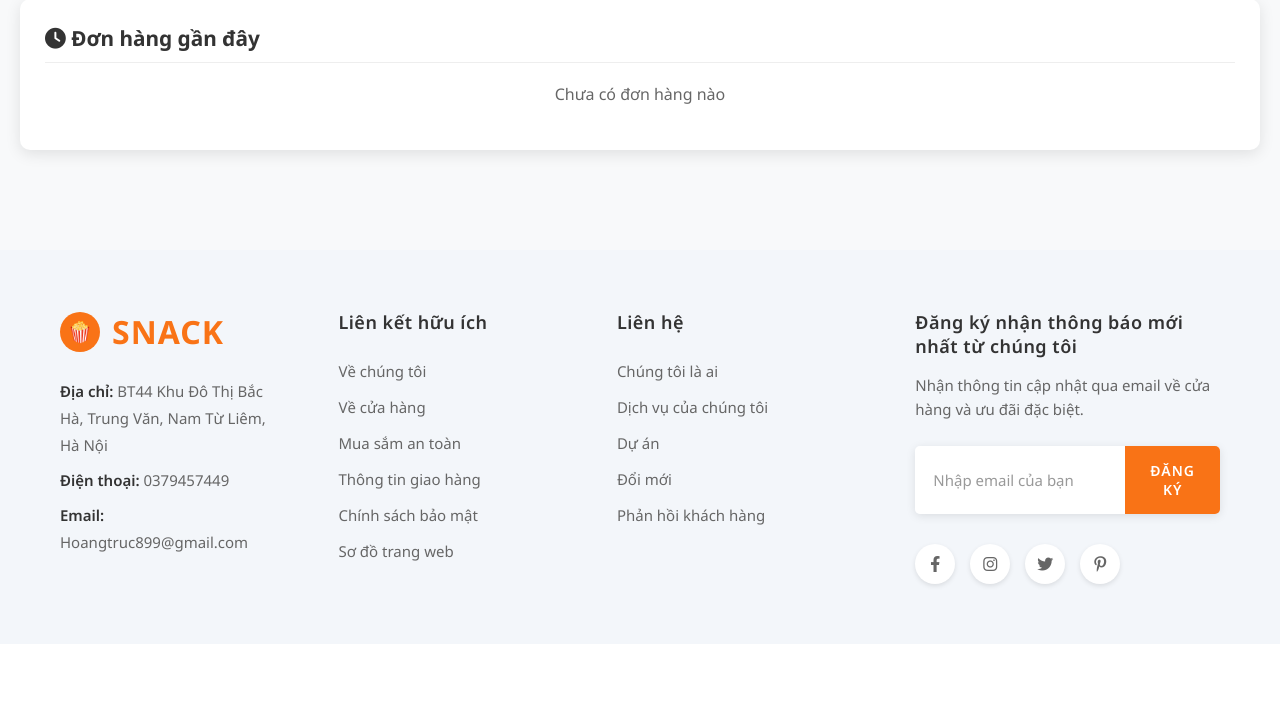
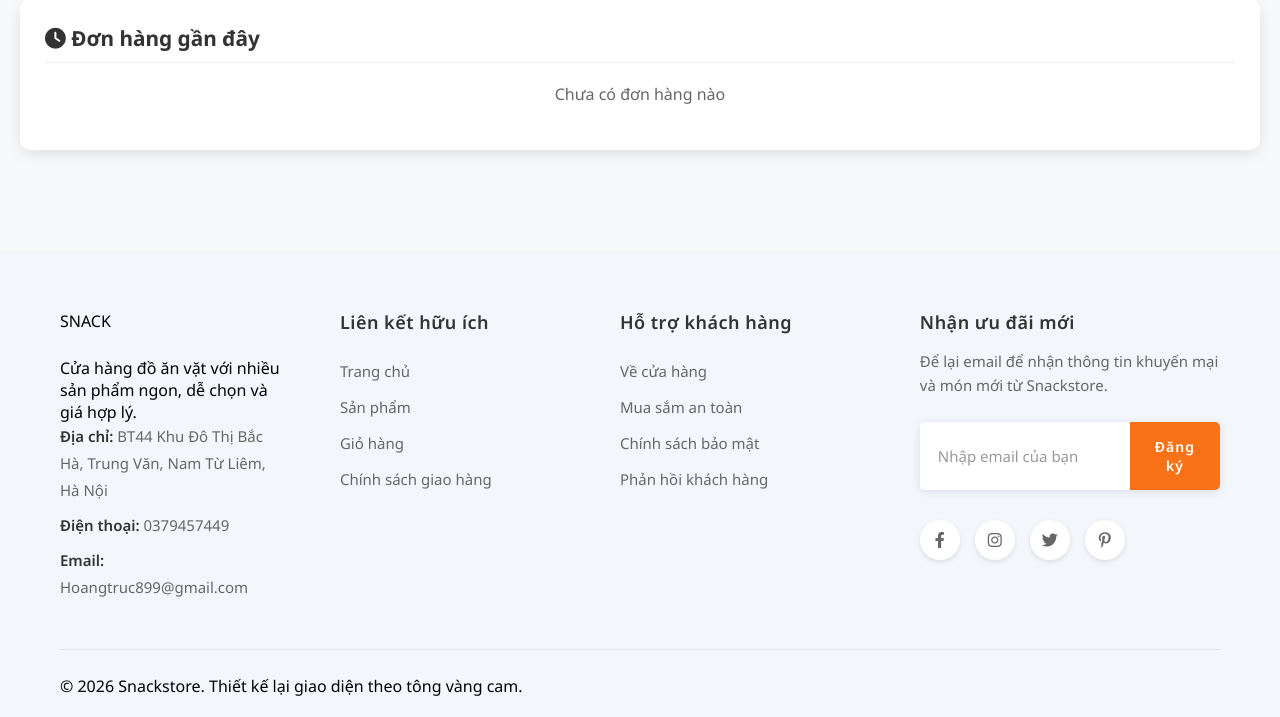
Before and after one commit to hoanganhtruc1501/webdoanvat, a Django app: template snackstore/templates/admin/dashboard.html in a window 1280 px wide. Shown: the part 1015-1732 px from the top of the page. Before the commit the page ends 1605 px from the top, so only its background shows below. Run offline with Django 5.2, Linux system fonts and the light colour scheme; the template is opened without the code that fills it, so the values that code supplies are empty.

Commit message:
Update footer.html

```diff
--- a/snackstore/templates/components/footer.html
+++ b/snackstore/templates/components/footer.html
@@ -1,70 +1,59 @@
-{% load static %}
-<link rel="stylesheet" href="{% static 'css/footer.css' %}?v=font-1" />
-
 <footer class="footer">
   <div class="footer-container">
     <div class="footer-content">
-      <!-- Logo and Contact Info Section -->
       <div class="footer-section logo-section">
         <div class="footer-logo">
-          <div class="logo-icon"></div>
-          <span class="logo-text">SNACK</span>
+          <span class="footer-logo-icon"></span>
+          <span class="footer-logo-text">SNACK</span>
         </div>
+        <p class="footer-description">
+          Cửa hàng đồ ăn vặt với nhiều sản phẩm ngon, dễ chọn và giá hợp lý.
+        </p>
         <div class="contact-info">
-          <p>
-            <strong>Địa chỉ:</strong> BT44 Khu Đô Thị Bắc Hà, Trung Văn, Nam Từ
-            Liêm, Hà Nội
-          </p>
+          <p><strong>Địa chỉ:</strong> BT44 Khu Đô Thị Bắc Hà, Trung Văn, Nam Từ Liêm, Hà Nội</p>
           <p><strong>Điện thoại:</strong> 0379457449</p>
           <p><strong>Email:</strong> Hoangtruc899@gmail.com</p>
         </div>
       </div>
 
-      <!-- Useful Links Section -->
       <div class="footer-section links-section">
         <h3>Liên kết hữu ích</h3>
         <ul class="footer-links">
-          <li><a href="#">Về chúng tôi</a></li>
-          <li><a href="#">Về cửa hàng</a></li>
-          <li><a href="#">Mua sắm an toàn</a></li>
-          <li><a href="#">Thông tin giao hàng</a></li>
-          <li><a href="#">Chính sách bảo mật</a></li>
-          <li><a href="#">Sơ đồ trang web</a></li>
+          <li><a href="{% url 'snacks:list' %}">Trang chủ</a></li>
+          <li><a href="{% url 'snacks:list' %}#products">Sản phẩm</a></li>
+          <li><a href="{% url 'cart:detail' %}">Giỏ hàng</a></li>
+          <li><a href="#">Chính sách giao hàng</a></li>
         </ul>
       </div>
 
-      <!-- Additional Links Section -->
       <div class="footer-section links-section">
-        <h3>Liên hệ</h3>
+        <h3>Hỗ trợ khách hàng</h3>
         <ul class="footer-links">
-          <li><a href="#">Chúng tôi là ai</a></li>
-          <li><a href="#">Dịch vụ của chúng tôi</a></li>
-          <li><a href="#">Dự án</a></li>
-          <li><a href="#">Đổi mới</a></li>
+          <li><a href="#">Về cửa hàng</a></li>
+          <li><a href="#">Mua sắm an toàn</a></li>
+          <li><a href="#">Chính sách bảo mật</a></li>
           <li><a href="#">Phản hồi khách hàng</a></li>
         </ul>
       </div>
 
-      <!-- Newsletter Section -->
       <div class="footer-section newsletter-section">
-        <h3>Đăng ký nhận thông báo mới nhất từ chúng tôi</h3>
-        <p>Nhận thông tin cập nhật qua email về cửa hàng và ưu đãi đặc biệt.</p>
+        <h3>Nhận ưu đãi mới</h3>
+        <p>Để lại email để nhận thông tin khuyến mại và món mới từ Snackstore.</p>
         <div class="newsletter-form">
-          <input
-            type="email"
-            placeholder="Nhập email của bạn"
-            class="email-input"
-          />
-          <button type="submit" class="subscribe-btn">ĐĂNG KÝ</button>
+          <input type="email" placeholder="Nhập email của bạn" class="email-input" />
+          <button type="submit" class="subscribe-btn">Đăng ký</button>
         </div>
         <div class="social-icons">
-          <a href="#" class="social-icon"><i class="fab fa-facebook-f"></i></a>
-          <a href="#" class="social-icon"><i class="fab fa-instagram"></i></a>
-          <a href="#" class="social-icon"><i class="fab fa-twitter"></i></a>
-          <a href="#" class="social-icon"><i class="fab fa-pinterest-p"></i></a>
+          <a href="#" class="social-icon" aria-label="Facebook"><i class="fab fa-facebook-f"></i></a>
+          <a href="#" class="social-icon" aria-label="Instagram"><i class="fab fa-instagram"></i></a>
+          <a href="#" class="social-icon" aria-label="Twitter"><i class="fab fa-twitter"></i></a>
+          <a href="#" class="social-icon" aria-label="Pinterest"><i class="fab fa-pinterest-p"></i></a>
         </div>
       </div>
     </div>
+
+    <div class="footer-bottom">
+      <p>© 2026 Snackstore. Thiết kế lại giao diện theo tông vàng cam.</p>
+    </div>
   </div>
 </footer>
-</footer>
```
